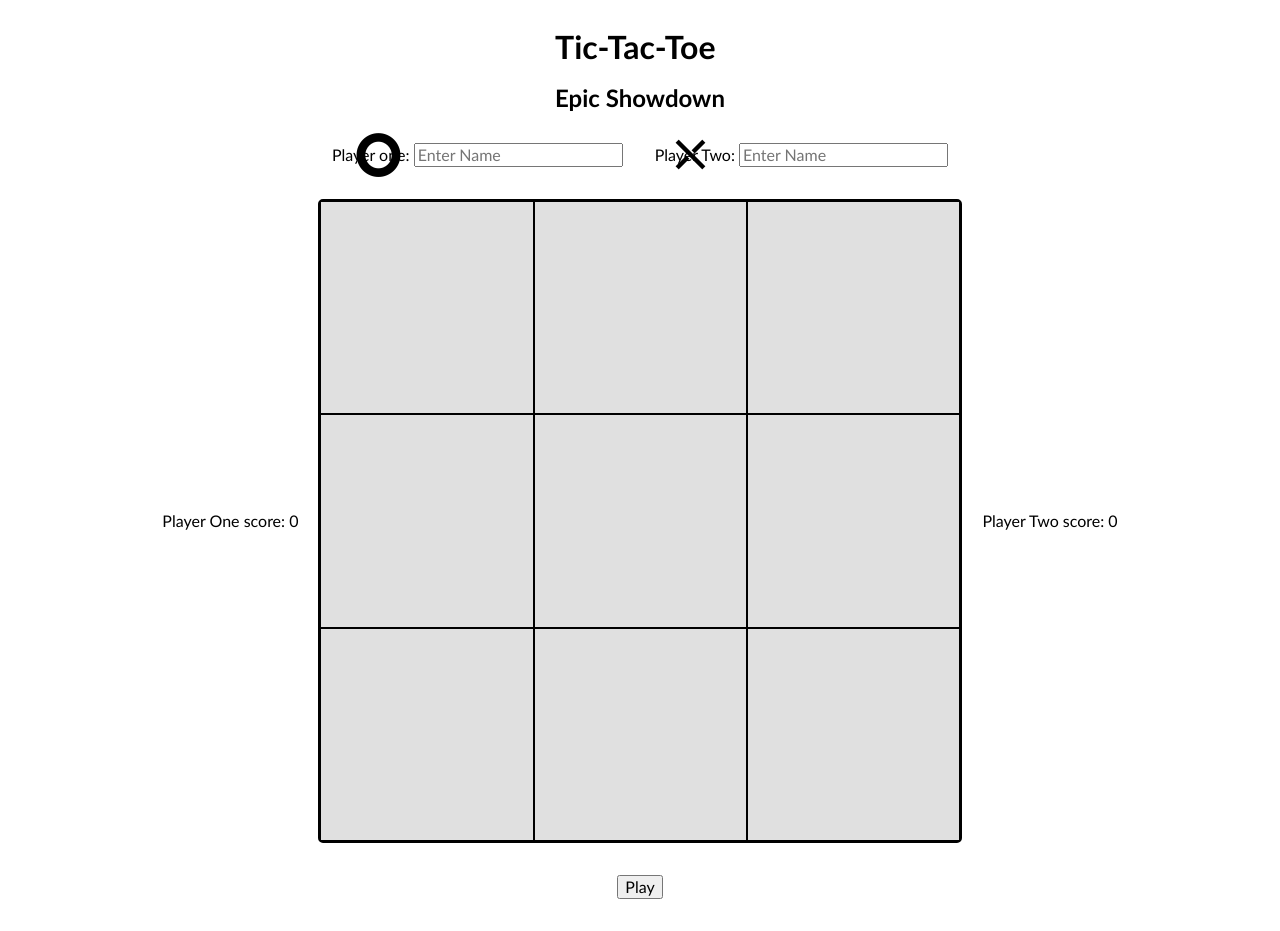
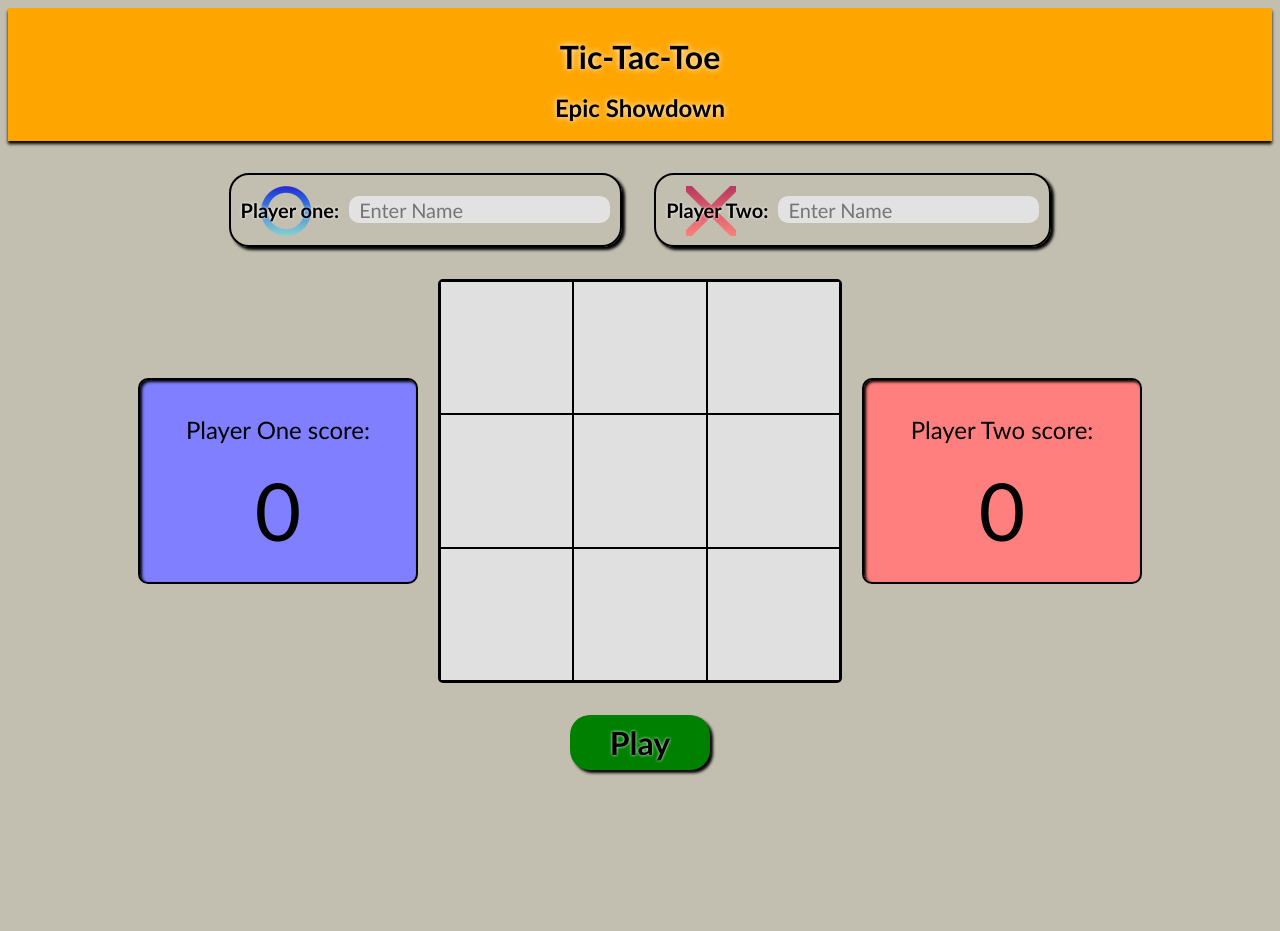
Before and after one commit to TRed91/Tic-Tac-Toe, a plain HTML site: page index.html in a window 1280 px wide. After the commit the page ends 808 px from the top, so only its background shows below. Drawn offline with Linux system fonts and the light colour scheme.

Commit message:
add styling to ui

```diff
--- a/index.html
+++ b/index.html
@@ -14,16 +14,16 @@
     </div>
     <div class="player-input-container">
         <div class="p1-input-container">
-            <label for="p1-input"><span class="circle label-symbol">○</span>Player one: </label>
+            <label for="p1-input"><span class="circle label-symbol"></span>Player one: </label>
             <input type="text" id="p1-input" class="p1-input" placeholder="Enter Name">
         </div>
         <div class="p2-input-container">
-            <label for="p2-input"><span class="cross label-symbol">⛌</span> Player Two: </label>
+            <label for="p2-input"><span class="cross label-symbol"></span> Player Two: </label>
             <input type="text" id="p2-input" class="p2-input" placeholder="Enter Name">
         </div>
     </div>
     <div class="score-board">
-        <div class="score-label p1-score-label">Player One score: <span class="score" id="p1-score">0</span></div>
+        <div class="score-label p1-score-label">Player One score: <br><span class="score" id="p1-score">0</span></div>
         <div class="gameboard">
             <div class="boardfield" arrindex="0"></div>
             <div class="boardfield" arrindex="1"></div>
@@ -35,9 +35,9 @@
             <div class="boardfield" arrindex="7"></div>
             <div class="boardfield" arrindex="8"></div>
         </div>
-        <div class="score-label p2-score-label">Player Two score: <span class="score" id="p2-score">0</span></div>
+        <div class="score-label p2-score-label">Player Two score: <br><span class="score" id="p2-score">0</span></div>
     </div>
     <button id="play-button">Play</button>
-    <div class="output"></div>
+    <div class="output" hidden></div>
 </body>
 </html>
--- a/script.js
+++ b/script.js
@@ -39,18 +39,18 @@ const gameboard = (function() {
     const printBoard = () => {
         gameControl.DOMgameboard.forEach((item, index) => {
             if (gameboard.getBoard()[index] === "X"){
-                item.innerHTML = "⛌";
+                item.setAttribute("class", "boardfield x");
             } else if (gameboard.getBoard()[index] === "O"){
-                item.innerHTML = "○";
+                item.setAttribute("class", "boardfield o")
             } else {
-                item.innerHTML = "";
+                item.setAttribute("class", "boardfield")
             }
         });
     };
 
     const printScore = () => {
-        p1ScoreLabel.innerHTML = `${playerOne.name} score: <span class="score" id="p1-score">${playerOne.getScore()}</span>`;
-        p2ScoreLabel.innerHTML = `${playerTwo.name} score: <span class="score" id="p2-score">${playerTwo.getScore()}</span>`;
+        p1ScoreLabel.innerHTML = `${playerOne.name} score: <br><span class="score" id="p1-score">${playerOne.getScore()}</span>`;
+        p2ScoreLabel.innerHTML = `${playerTwo.name} score: <br><span class="score" id="p2-score">${playerTwo.getScore()}</span>`;
         }
 
     const resetBoard = () => {
@@ -99,30 +99,37 @@ const gameControl = (function(){
                 if (board[0] === "O"){
                     playerOne.win();
                     gameboard.resetBoard();
+                    output.hidden = false;
                     return output.innerHTML = `${playerOne.name} wins!`;
                 } else {
                     playerTwo.win();
                     gameboard.resetBoard();
+                    output.hidden = false;
                     return output.innerHTML = `${playerTwo.name} wins!`;
                 }
             } else if ((board[1] === board[4] && board[1] === board[7] && board[1] !== "")){
                 if (board[1] === "O"){
                     playerOne.win()
                     gameboard.resetBoard();
+                    output.hidden = false;
                     return output.innerHTML = `${playerOne.name} wins!`;
                 } else {
                     playerTwo.win();
+                    output.hidden = false;
                     gameboard.resetBoard();
+                    output.hidden = false;
                     return output.innerHTML = `${playerTwo.name} wins!`;
                 }
             } else if ((board[3] === board[4] && board[3] === board[5] && board[3] !== "")){
                 if (board[3] === "O"){
                     playerOne.win()
                     gameboard.resetBoard();
+                    output.hidden = false;
                     return output.innerHTML = `${playerOne.name} wins!`;
                 } else {
                     playerTwo.win();
                     gameboard.resetBoard();
+                    output.hidden = false;
                     return output.innerHTML = `${playerTwo.name} wins!`
                 }
             } else if ((board[2] === board[5] && board[2] === board[8] && board[2] !== "") ||
@@ -130,24 +137,29 @@ const gameControl = (function(){
                         if (board[2] === "O"){
                             playerOne.win()
                             gameboard.resetBoard();
+                            output.hidden = false;
                             return output.innerHTML = `${playerOne.name} wins!`;
                         } else {
                             playerTwo.win();
                             gameboard.resetBoard();
+                            output.hidden = false;
                             return output.innerHTML = `${playerTwo.name} wins!`
                         }
             } else if ((board[6] === board[7] && board[6] === board[8] && board[6] !== "")){
                 if (board[6] === "O"){
                     playerOne.win()
                     gameboard.resetBoard();
+                    output.hidden = false;
                     return output.innerHTML = `${playerOne.name} wins!`;
                 } else {
                     playerTwo.win();
                     gameboard.resetBoard();
+                    output.hidden = false;
                     return output.innerHTML = `${playerTwo.name} wins!`;
                 }
             } else if (checkDraw === 0){
                 gameboard.resetBoard();
+                output.hidden = false;
                 return output.innerHTML = "It's a tie.";
             } else {
                 //gameControl.play();
@@ -158,6 +170,7 @@ const gameControl = (function(){
             e.addEventListener("click", () =>{
                 if (output.innerHTML !== "") {
                     output.innerHTML = "";
+                    output.hidden = true;
                 }
                 return gameboard.drawBoard(e.getAttribute("arrindex"));
             })
@@ -166,6 +179,7 @@ const gameControl = (function(){
     const btnPress = playBtn.addEventListener("click", () => {
         if (player1Input.value !== "" && player2Input.value !== "") {
             output.innerHTML = "";
+            output.hidden = true;
             playerOne = generatePlayer(player1Input.value, "O");
             playerTwo = generatePlayer(player2Input.value, "X");
             gameboard.printScore();
@@ -173,6 +187,7 @@ const gameControl = (function(){
             player2Input.disabled = true;
             startGame();
         }else{
+            output.hidden = false;
             output.innerHTML = "Please enter player names"
         }
     })
--- a/styles.css
+++ b/styles.css
@@ -85,6 +85,16 @@ body {
     flex-direction: column;
     align-items: center;
     gap: 2rem;
+    background-color: #c2bfb0;
+}
+
+.title {
+  background-color: orange;
+  width: 100%;
+  text-align: center;
+  padding: 10px 0 20px 0;
+  text-shadow: 0px 0px 6px white;
+  box-shadow: 0px 3px 3px black;
 }
 
 .player-input-container {
@@ -92,28 +102,61 @@ body {
     gap: 2rem;
 }
 
+.player-input-container > div {
+  display: flex;
+  gap: 10px;
+  align-items: center;
+  border: 2px solid black;
+  height: 50px;
+  padding: 10px;
+  border-radius: 20px;
+  box-shadow: 3px 3px 3px black;
+}
+
+input {
+  border: none;
+  background-color: #e2e2e2;
+  height: 25px;
+  font-size: 20px;
+  border-radius: 10px;
+  padding-left: 10px;
+}
+
 .player-input-container > div > label {
     position: relative;
+    font-weight: bold;
+    text-shadow: 0px 0px 3px white;
+    font-size: 20px;
 }
 
 .label-symbol {
     position: absolute;
-    font-size: 40px;
-    font-weight: bold;
-    bottom: -12px;
     left: 20px;
 }
 
 .circle {
-    font-size: 80px;
-    bottom: -30px;
+    width: 50px;
+    height: 50px;
+    bottom: -15px;
+    background: url(images/O-symbol.png);
+    background-size: contain;
+    z-index: -10;
+}
+
+.cross {
+  width: 50px;
+    height: 50px;
+    bottom: -15px;
+    background: url(images/X-symbol.png);
+    background-size: contain;
+    z-index: -10;
 }
 
 .gameboard {
     display: grid;
     flex: 1 0 auto;
-    width: 50vw;
-    height: 50vw;
+    width: 50vh;
+    height: 50vh;
     grid-template: repeat(3, 1fr) / repeat(3, 1fr);
     background-color: var(--gameboard-color);
     border: 2px solid black;
@@ -122,6 +165,17 @@ body {
 
 .boardfield {
     border: 1px black solid;
+    position: relative;
+}
+
+.o {
+  background: url(images/O-symbol.png);
+  background-size: contain;
+}
+
+.x {
+  background: url(images/X-symbol.png);
+  background-size: contain;
 }
 
 .score-board {
@@ -129,3 +183,53 @@ body {
     align-items: center;
     gap: 20px;
 }
+.score-label {
+  text-align: center;
+  line-height: 5rem;
+  font-size: 1.5rem;
+  padding: 10px;
+  border-radius: 10px;
+  border: 2px solid black;
+  box-shadow: inset 2px 2px 3px black;
+  width: max(20vw, 240px);
+}
+
+.p1-score-label {
+  background-color: rgb(127, 127, 255);
+}
+
+.p2-score-label {
+  background-color: rgb(255, 127, 127);
+}
+
+.score {
+  font-size: 5rem;
+}
+
+button {
+  border: none;
+  background-color: green;
+  font-weight: bold;
+  font-size: 2rem;
+  padding: 10px 40px;
+  border-radius: 20px;
+  box-shadow: 3px 3px 3px black;
+  text-shadow: 0px 0px 3px white;
+}
+
+button:disabled {
+  background-color: grey;
+  box-shadow: inset 3px 3px 3px black;
+  text-shadow: none;
+}
+
+.output {
+  position: absolute;
+  top: 50vh;
+  font-size: 3rem;
+  text-shadow: 0px 0px 5px white;
+  background-color: #e0e0e0;
+  border-radius: 20px;
+  padding: 10px 30px;
+  box-shadow: 0px 0px 10px black;
+}
```
Also changed, not shown: images/O-symbol.png (added), images/X-symbol.png (added).
